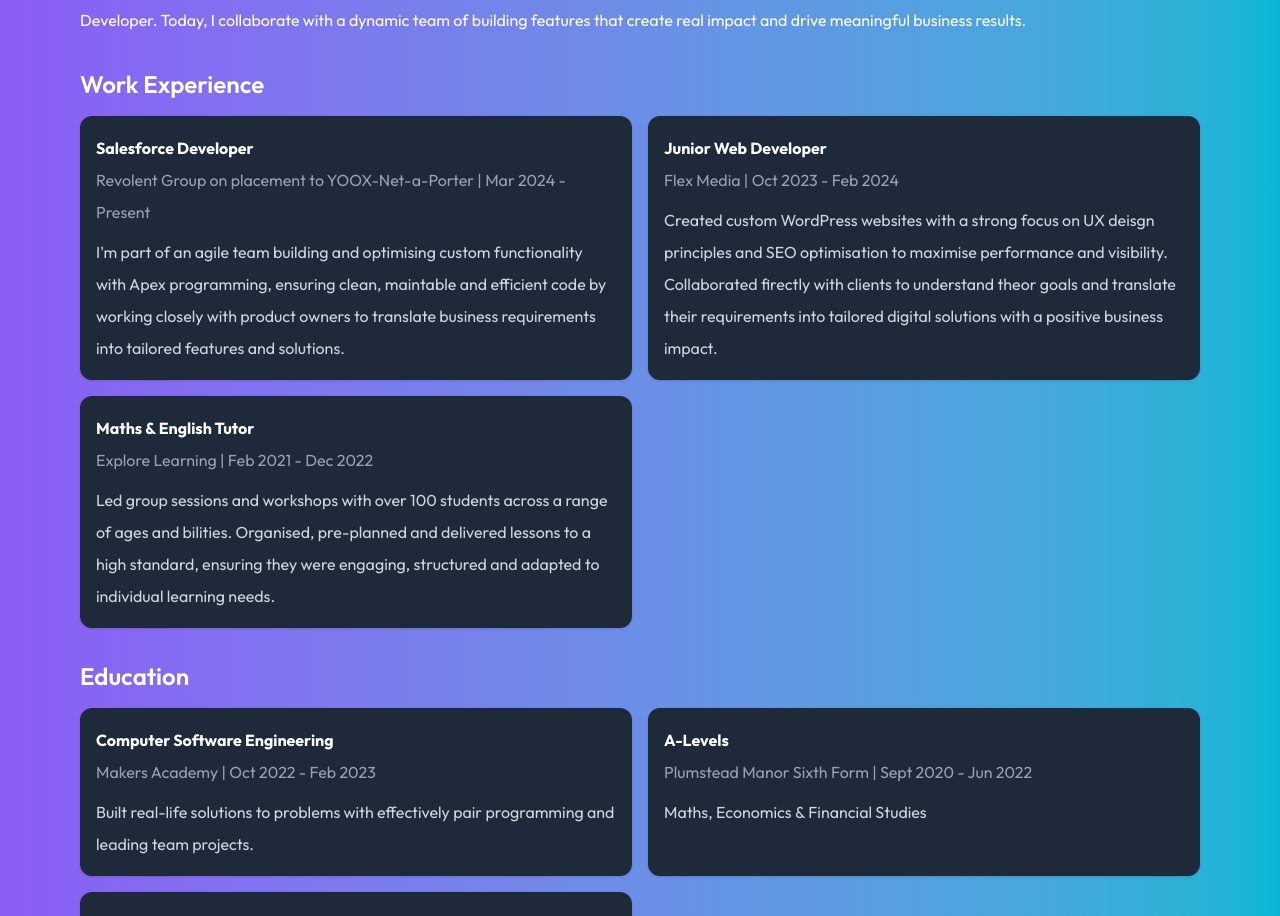
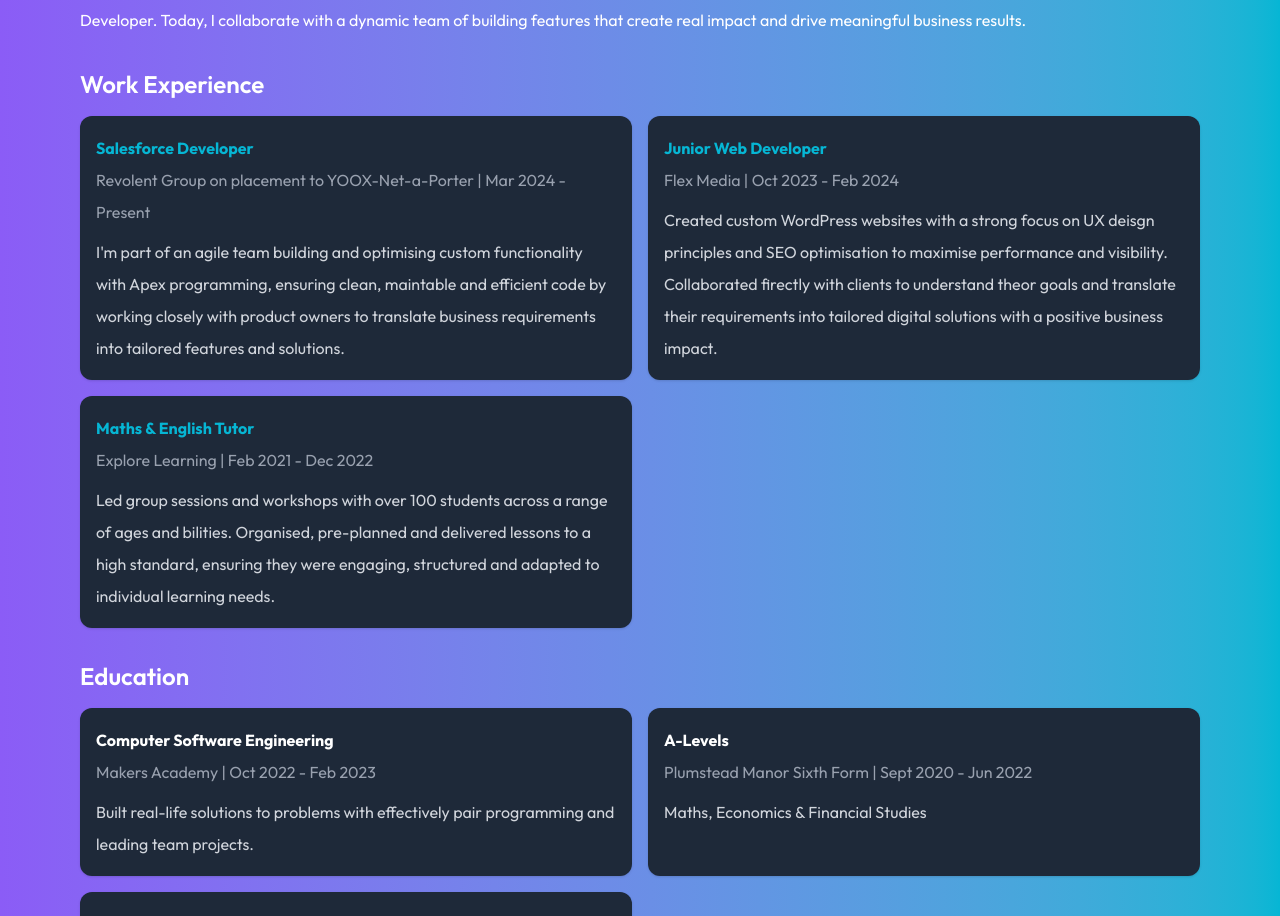
Before and after one commit to anisha-11/anisha-portfolio, a Next.js app: page / in a window 1280 px wide. Shown: the part 1080-1996 px from the top of the page. Built offline with nearby package versions, Linux system fonts and the light colour scheme; a web font is replaced by a local one.

Commit message:
colour changes

```diff
--- a/app/components/About.jsx
+++ b/app/components/About.jsx
@@ -122,7 +122,7 @@ const volunteering = [
             <div className="grid md:grid-cols-2 gap-4">
               {experience.map((job, idx) => (
                 <div key={idx} className="bg-gray-800 p-4 rounded-xl shadow hover:shadow-xl transition-shadow duration-300">
-                  <h4 className="font-bold">{job.role}</h4>
+                  <h4 className="font-bold text-[#06B6D4]">{job.role}</h4>
                   <p className="text-gray-400">{job.company} | {job.duration}</p>
                   <p className="text-gray-300 mt-2">{job.description}</p>
                 </div>
```
